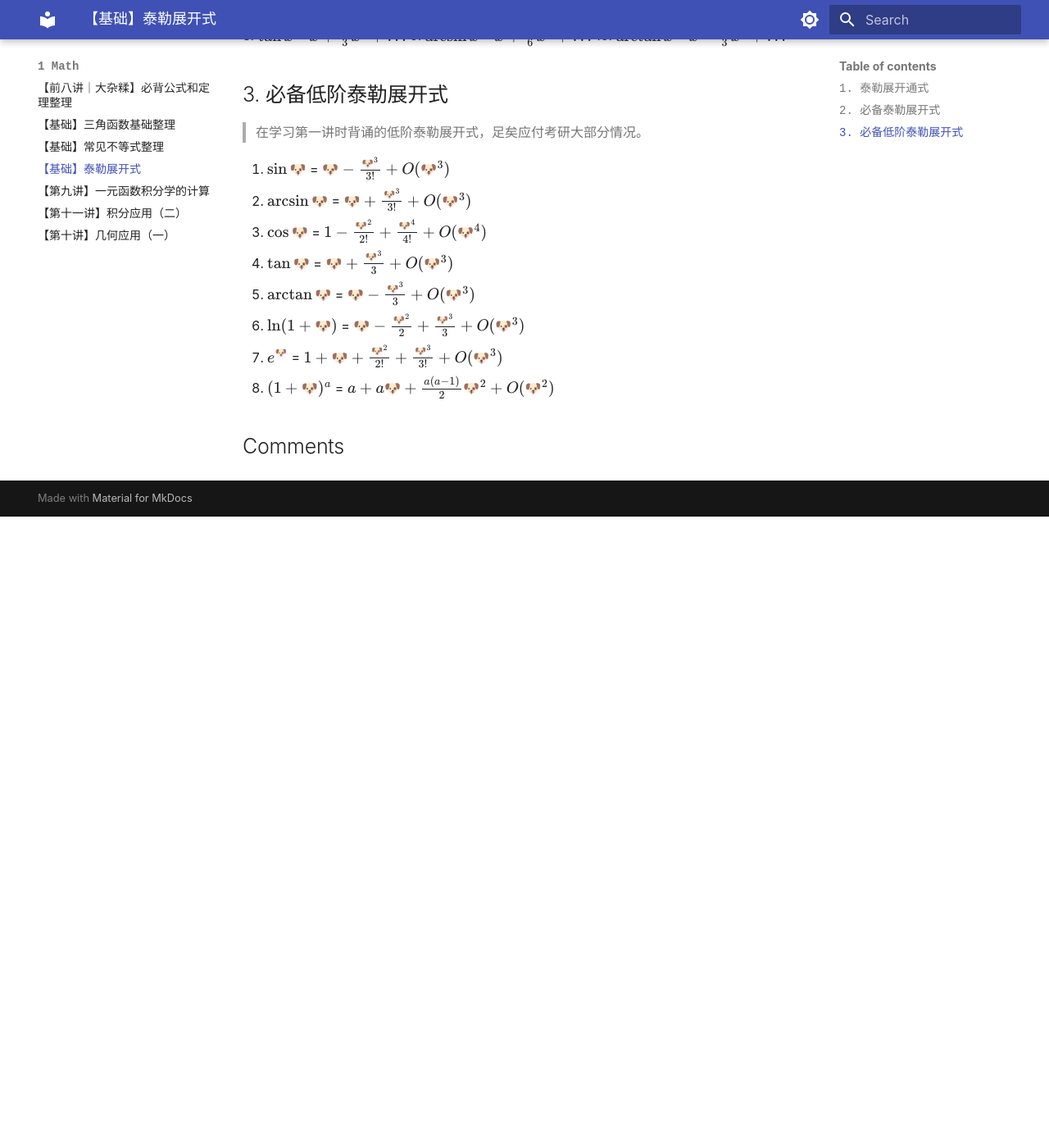
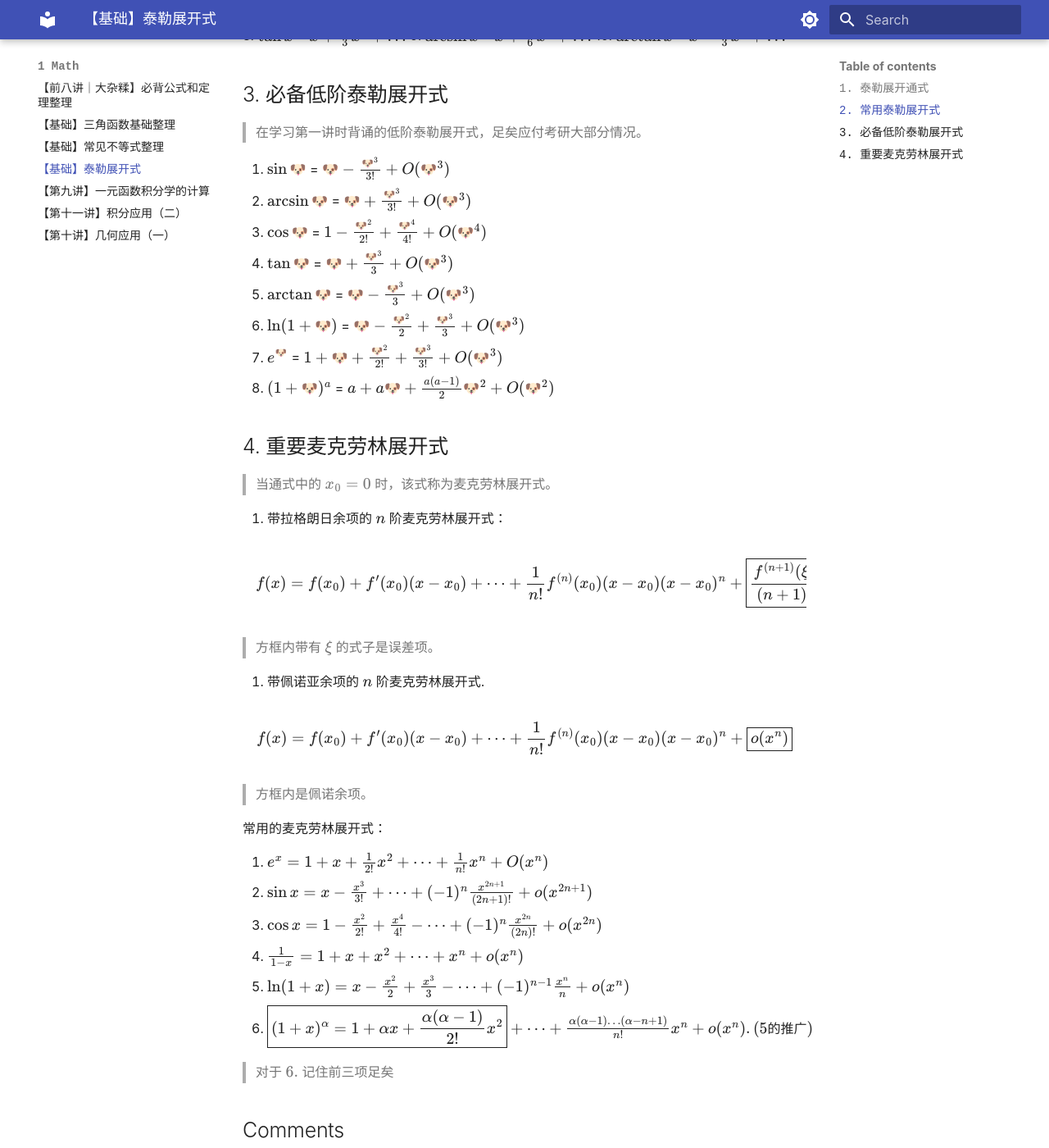
Before and after one commit to syiooo/syiooo.github.io, an MkDocs documentation site: the page built from docs/1_Math/【基础】泰勒展开式.md, in a window 1280 px wide and 1400 px high, scrolled down 1548 px. Shown: the whole window at 82% size. Built offline with MkDocs 1.6.1 and Material for MkDocs 9.7.7, drawn with Linux system fonts in a browser that asks for light colours; comment, search, counter and statistics services are not loaded; before the commit the page ends 2178 px from its top, so only the background shows below that.

Commit message:
更新泰勒专门整理

```diff
--- a/docs/1_Math/【基础】泰勒展开式.md
+++ b/docs/1_Math/【基础】泰勒展开式.md
@@ -27,7 +27,7 @@ o((x-x_{0})^n)
 $$
 > 方框内是佩诺余项。
 
-## 2. 必备泰勒展开式
+## 2. 常用泰勒展开式
 
 > 🐙说过，每天起床第一件事就是背泰勒展开式，一起来...
 
@@ -64,3 +64,35 @@ $$
 6. $\ln(1+🐶)$ = $🐶-\frac{🐶^{2}}{2}+\frac{🐶^3}{3}+O(🐶^3)$
 7. $e^🐶$ = $1+🐶+\frac{🐶^{2}}{2!}+\frac{🐶^3}{3!}+O(🐶^3)$
 8. $(1+🐶)^a$ = $a+a🐶+\frac{a(a-1)}{2}🐶^{2}+O(🐶^{2})$
+
+## 4. 重要麦克劳林展开式
+
+> 当通式中的 $x_{0}=0$ 时，该式称为麦克劳林展开式。
+
+1. 带拉格朗日余项的 $n$ 阶麦克劳林展开式：
+
+$$
+f(x)= f(x_{0})+f'(x_{0})(x-x_{0})+\dots+ \frac{1}{n!} f^{(n)}(x_{0})(x-x_{0})(x-x_{0})^{n}+\boxed{ \frac{f^{(n+1)}(\xi)}{(n+1)!}x^{n+1}}
+$$
+> 方框内带有 $\xi$ 的式子是误差项。
+
+2. 带佩诺亚余项的 $n$ 阶麦克劳林展开式.
+
+$$
+f(x)= f(x_{0})+f'(x_{0})(x-x_{0})+\dots+ \frac{1}{n!} f^{(n)}(x_{0})(x-x_{0})(x-x_{0})^{n}+\boxed{
+o(x^n)
+}
+$$
+> 方框内是佩诺余项。
+
+
+常用的麦克劳林展开式：
+
+1. $e^x = 1+x+ \frac{1}{2!}x^{2}+\dots+ \frac{1}{n!}x^n+O(x^n)$
+2. $\sin x=x- \frac{x^{3}}{3!}+\dots+(-1)^n \frac{x^{2n+1}}{(2n+1)!}+o(x^{2n+1})$
+3. $\cos x=1- \frac{x^{2}}{2!}+\frac{x^4}{4!}-\dots+(-1)^n \frac{x^{2n}}{(2n)!}+o(x^{2n})$
+4. $\frac{1}{1-x}=1+x+x^{2}+\dots+x^n+o(x^n)$
+5. $\ln(1+x)=x-\frac{x^{2}}{2}+\frac{x^{3}}{3}-\dots+(-1)^{n-1} \frac{x^n}{n}+o(x^n)$
+6. $\boxed{(1+x)^\alpha = 1+\alpha x+\frac{\alpha(\alpha-1)}{2!}x^{2}}+\dots+ \frac{\alpha(\alpha-1)\dots(\alpha-n+1)}{n!}x^n+o(x^n).(5的推广)$
+
+> 对于 $6.$  记住前三项足矣
```
Also changed, not shown: docs/1_Math/【基础】常见不等式整理.md (+1 -1 lines), docs/.obsidian/workspace.json.
